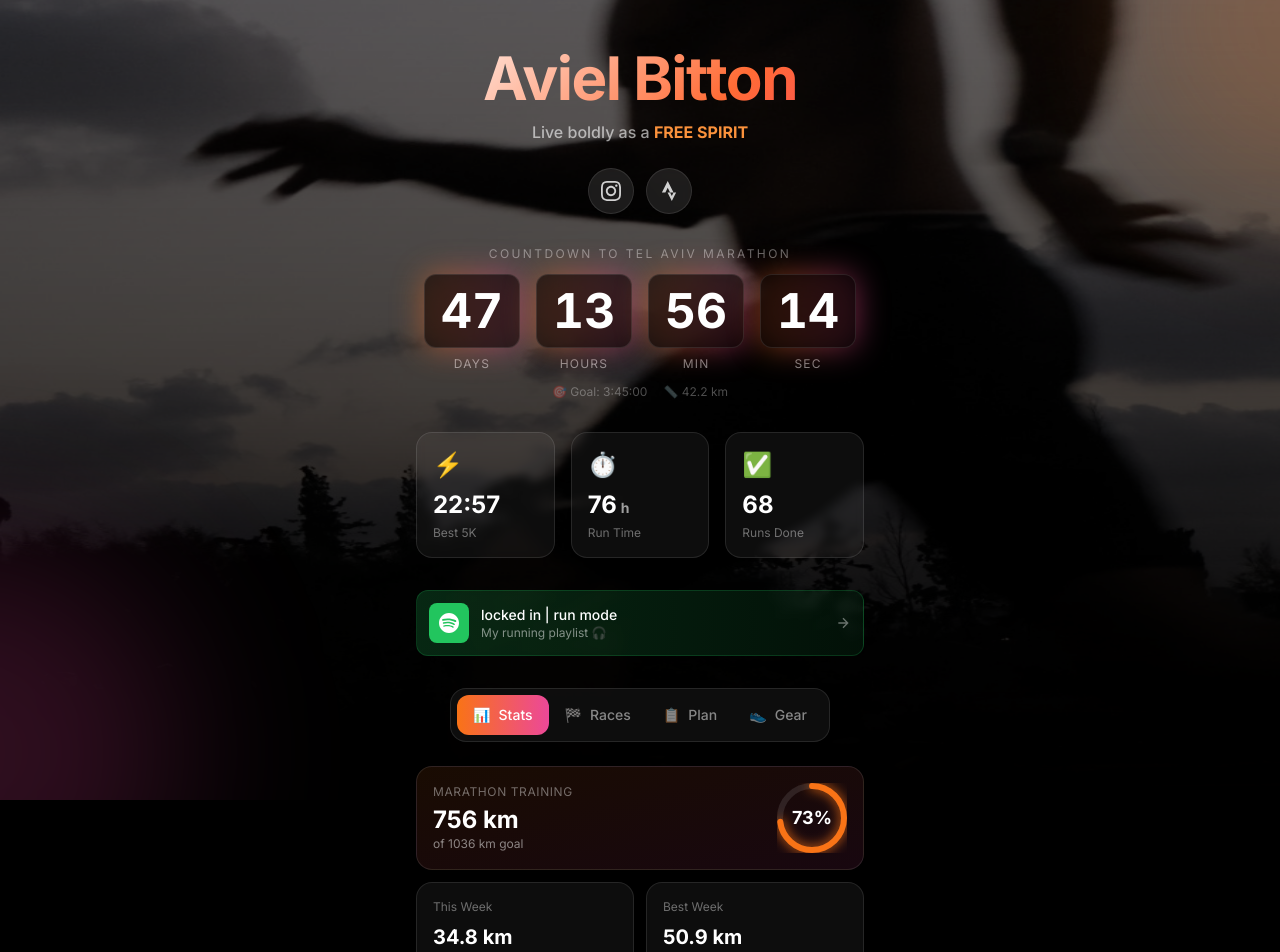
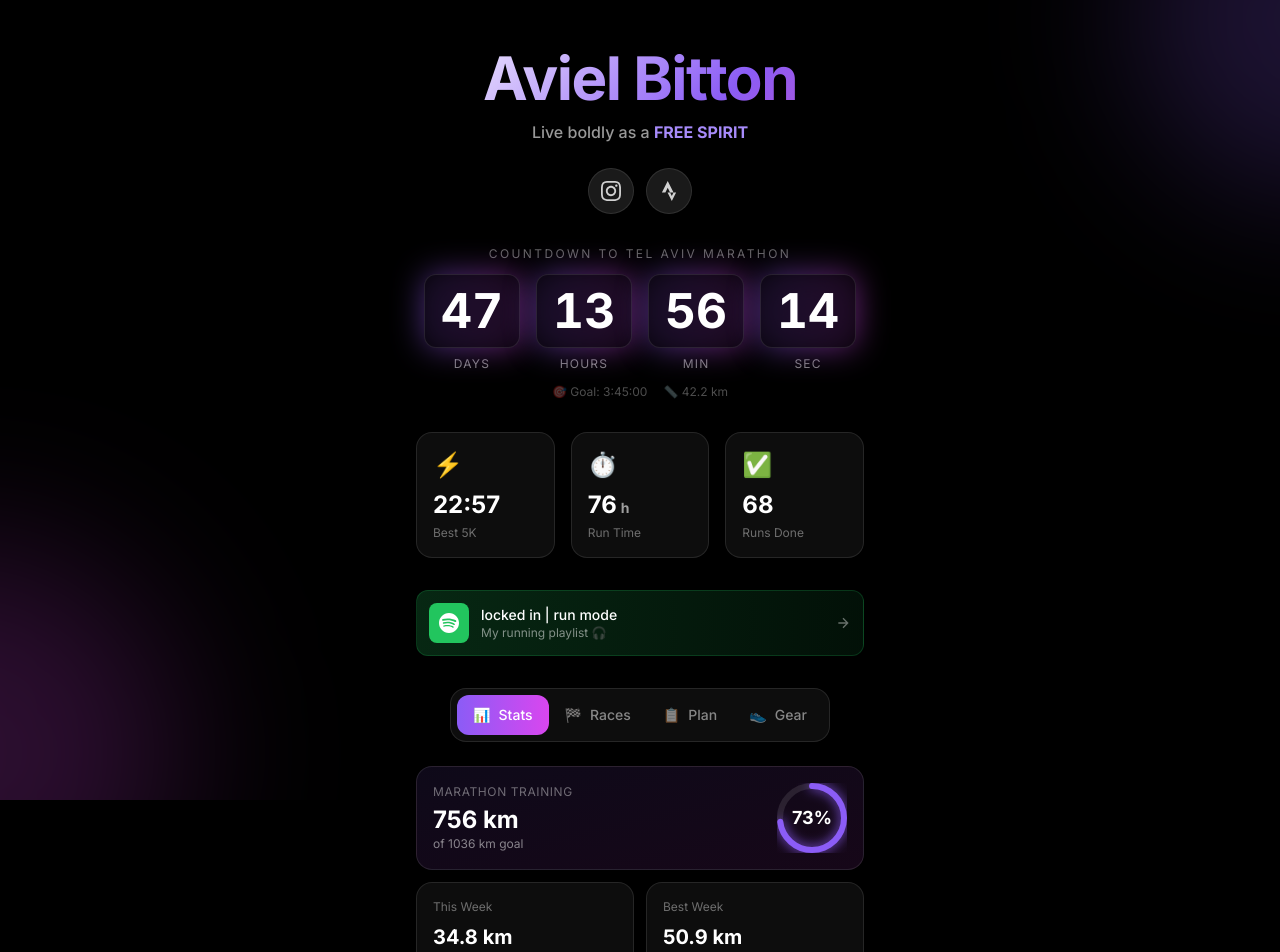
Before and after one commit to AvielBitton/linktree, a React (Vite) app: page /#stats in a window 1280 px wide. Shown: the top 952 px of the page. Built offline with nearby package versions, Linux system fonts and the light colour scheme.

Commit message:
style: premium purple/fuchsia color palette + black background

```diff
--- a/src/App.jsx
+++ b/src/App.jsx
@@ -8,7 +8,6 @@ import PlanSection from './components/PlanSection'
 import GearSection from './components/GearSection'
 import Footer from './components/Footer'
 import { loadWorkouts, isCompletedRun } from './utils/workouts'
-import bgImage from './assets/bg.jpg'
 
 // Parse race date
 function parseDate(dateStr) {
@@ -62,7 +61,7 @@ function HeroCountdown({ targetDate }) {
       transition={{ type: "spring", stiffness: 400 }}
     >
       <div className="relative">
-        <div className="absolute inset-0 bg-gradient-to-r from-orange-500 to-pink-500 rounded-xl blur-lg opacity-50" />
+        <div className="absolute inset-0 bg-gradient-to-r from-violet-500 to-fuchsia-500 rounded-xl blur-lg opacity-50" />
         <div className="relative bg-black/60 backdrop-blur-xl rounded-xl px-3 py-2 sm:px-4 sm:py-3 border border-white/10">
           <span className="text-2xl sm:text-4xl md:text-5xl font-black text-white tabular-nums">
             {String(value).padStart(2, '0')}
@@ -92,7 +91,7 @@ function StatCard({ icon, value, label, suffix = '', delay = 0, isTime = false }
       transition={{ delay, duration: 0.5 }}
       className="relative group"
     >
-      <div className="absolute inset-0 bg-gradient-to-r from-orange-500/20 to-pink-500/20 rounded-2xl blur-xl opacity-0 group-hover:opacity-100 transition-opacity duration-500" />
+      <div className="absolute inset-0 bg-gradient-to-r from-violet-500/20 to-fuchsia-500/20 rounded-2xl blur-xl opacity-0 group-hover:opacity-100 transition-opacity duration-500" />
       <div className="relative bg-white/5 backdrop-blur-sm rounded-2xl p-4 border border-white/10 hover:border-white/20 transition-all">
         <div className="text-2xl mb-2">{icon}</div>
         <div className="text-xl sm:text-2xl font-black text-white">
@@ -123,7 +122,7 @@ function TabButton({ id, label, icon, isActive, onClick }) {
       {isActive && (
         <motion.div
           layoutId="activeTab"
-          className="absolute inset-0 bg-gradient-to-r from-orange-500 to-pink-500 rounded-xl"
+          className="absolute inset-0 bg-gradient-to-r from-violet-500 to-fuchsia-500 rounded-xl"
           transition={{ type: "spring", stiffness: 400, damping: 30 }}
         />
       )}
@@ -141,7 +140,6 @@ function App() {
     return ['stats', 'races', 'plan', 'gear'].includes(hash) ? hash : 'stats'
   })
   const [totalStats, setTotalStats] = useState({ distance: 0, hours: 0, runs: 0 })
-  const [stealthMode, setStealthMode] = useState(false)
 
   // Load total stats
   useEffect(() => {
@@ -204,25 +202,16 @@ function App() {
 
   return (
     <div className="relative min-h-screen w-full overflow-x-hidden bg-black">
-      {/* Background Image - Absolutely fixed, no resize */}
-      <div
-        className="fixed inset-0 overflow-hidden transition-all duration-500"
-        style={{
-          background: stealthMode
-            ? '#000'
-            : `url(${bgImage}) no-repeat center center`,
-          backgroundSize: '120vmax 120vmax',
-          filter: stealthMode ? 'none' : 'saturate(0.5) brightness(0.7)'
-        }}
-      />
+      {/* Background - Pure Black */}
+      <div className="fixed inset-0 bg-black" />
 
       {/* Gradient Overlay */}
       <div className="fixed inset-0 bg-gradient-to-b from-black/40 via-black/60 to-black" />
 
       {/* Animated Gradient Orbs */}
-      <div className={`fixed inset-0 overflow-hidden pointer-events-none transition-opacity duration-500 ${stealthMode ? 'opacity-0' : ''}`}>
+      <div className="fixed inset-0 overflow-hidden pointer-events-none">
         <motion.div
-          className="absolute -top-40 -right-40 w-80 h-80 bg-orange-500/20 rounded-full blur-3xl"
+          className="absolute -top-40 -right-40 w-80 h-80 bg-violet-500/20 rounded-full blur-3xl"
           animate={{
             x: [0, 50, 0],
             y: [0, 30, 0],
@@ -231,7 +220,7 @@ function App() {
           transition={{ duration: 8, repeat: Infinity, ease: "easeInOut" }}
         />
         <motion.div
-          className="absolute -bottom-40 -left-40 w-80 h-80 bg-pink-500/20 rounded-full blur-3xl"
+          className="absolute -bottom-40 -left-40 w-80 h-80 bg-fuchsia-500/20 rounded-full blur-3xl"
           animate={{
             x: [0, -30, 0],
             y: [0, -50, 0],
@@ -256,7 +245,7 @@ function App() {
             <motion.h1
               className="text-4xl sm:text-5xl md:text-6xl font-black tracking-tight mb-3"
               style={{
-                background: 'linear-gradient(135deg, #fff 0%, #ff6b35 50%, #f72585 100%)',
+                background: 'linear-gradient(135deg, #fff 0%, #8b5cf6 50%, #ec4899 100%)',
                 backgroundSize: '200% 200%',
                 WebkitBackgroundClip: 'text',
                 WebkitTextFillColor: 'transparent',
@@ -270,7 +259,7 @@ function App() {
               Aviel Bitton
             </motion.h1>
             <p className="text-white/60 text-sm sm:text-base font-medium">
-              Live boldly as a <span className="text-orange-400 font-bold">FREE SPIRIT</span>
+              Live boldly as a <span className="text-violet-400 font-bold">FREE SPIRIT</span>
             </p>
           </motion.div>
 
@@ -381,7 +370,7 @@ function App() {
           </motion.div>
         </main>
 
-        <Footer onToggleStealth={() => setStealthMode(!stealthMode)} />
+        <Footer />
       </div>
     </div>
   )
--- a/src/components/GearSection.jsx
+++ b/src/components/GearSection.jsx
@@ -49,10 +49,10 @@ function GearCard({ item, index }) {
       className="block relative group"
     >
       {/* Glow Effect */}
-      <div className="absolute inset-0 bg-gradient-to-r from-orange-500/20 to-pink-500/20 rounded-2xl blur-xl opacity-0 group-hover:opacity-100 transition-opacity duration-500" />
+      <div className="absolute inset-0 bg-gradient-to-r from-violet-500/20 to-fuchsia-500/20 rounded-2xl blur-xl opacity-0 group-hover:opacity-100 transition-opacity duration-500" />
 
       {/* Card */}
-      <div className="relative bg-white/5 backdrop-blur-sm rounded-2xl border border-white/10 overflow-hidden group-hover:border-orange-500/30 transition-all duration-300">
+      <div className="relative bg-white/5 backdrop-blur-sm rounded-2xl border border-white/10 overflow-hidden group-hover:border-violet-500/30 transition-all duration-300">
         {/* Image */}
         <div className="relative h-32 overflow-hidden">
         <img
@@ -80,7 +80,7 @@ function GearCard({ item, index }) {
         </p>
 
           {/* View Product Button */}
-          <div className="flex items-center gap-2 text-orange-400 text-xs font-medium group-hover:text-orange-300 transition-colors">
+          <div className="flex items-center gap-2 text-violet-400 text-xs font-medium group-hover:text-violet-300 transition-colors">
           <span>View Product</span>
             <motion.svg
               className="w-3 h-3"
--- a/src/components/RacesSection.jsx
+++ b/src/components/RacesSection.jsx
@@ -73,7 +73,7 @@ function RacesSection() {
           <h2 className="text-white/60 text-xs uppercase tracking-wider">Race Calendar</h2>
         </div>
         <div className="flex items-center gap-2">
-          <span className="bg-orange-500/20 text-orange-400 text-xs font-medium px-2 py-1 rounded-full">
+          <span className="bg-violet-500/20 text-violet-400 text-xs font-medium px-2 py-1 rounded-full">
             {upcomingCount} upcoming
           </span>
         </div>
--- a/src/components/SocialIcons.jsx
+++ b/src/components/SocialIcons.jsx
@@ -19,7 +19,7 @@ const socials = [
         <path d="M15.387 17.944l-2.089-4.116h-3.065L15.387 24l5.15-10.172h-3.066m-7.008-5.599l2.836 5.598h4.172L10.463 0l-7 13.828h4.169"/>
       </svg>
     ),
-    color: 'from-orange-500 to-red-500'
+    color: 'from-violet-500 to-fuchsia-500'
   }
 ]
 
--- a/src/components/StatsSection.jsx
+++ b/src/components/StatsSection.jsx
@@ -4,7 +4,7 @@ import { AreaChart, Area, XAxis, YAxis, ResponsiveContainer, Tooltip, BarChart,
 import { loadWorkouts, getAllWeeksStats, formatPace, isCompletedRun } from '../utils/workouts'
 
 // Progress Ring Component
-function ProgressRing({ progress, size = 80, strokeWidth = 6, color = '#f97316' }) {
+function ProgressRing({ progress, size = 80, strokeWidth = 6, color = '#8b5cf6' }) {
   const radius = (size - strokeWidth) / 2
   const circumference = radius * 2 * Math.PI
   const offset = circumference - (progress / 100) * circumference
@@ -94,7 +94,7 @@ function StatsSection() {
     return (
       <div className="flex items-center justify-center py-12">
         <motion.div
-          className="w-8 h-8 border-2 border-orange-500 border-t-transparent rounded-full"
+          className="w-8 h-8 border-2 border-violet-500 border-t-transparent rounded-full"
           animate={{ rotate: 360 }}
           transition={{ duration: 1, repeat: Infinity, ease: "linear" }}
         />
@@ -148,7 +148,7 @@ function StatsSection() {
         <motion.div
           initial={{ opacity: 0, scale: 0.9 }}
           animate={{ opacity: 1, scale: 1 }}
-          className="col-span-2 bg-gradient-to-br from-orange-500/10 to-pink-500/10 backdrop-blur-sm rounded-2xl p-4 border border-white/10"
+          className="col-span-2 bg-gradient-to-br from-violet-500/10 to-fuchsia-500/10 backdrop-blur-sm rounded-2xl p-4 border border-white/10"
         >
           <div className="flex items-center justify-between">
             <div>
@@ -156,7 +156,7 @@ function StatsSection() {
               <p className="text-white font-bold text-2xl">{allTimeStats.distance} km</p>
               <p className="text-white/50 text-xs">of {marathonGoalKm} km goal</p>
             </div>
-            <ProgressRing progress={marathonProgress} size={70} color="#f97316" />
+            <ProgressRing progress={marathonProgress} size={70} color="#8b5cf6" />
           </div>
         </motion.div>
 
@@ -226,7 +226,7 @@ function StatsSection() {
               onClick={() => setSelectedView('distance')}
               className={`px-2 py-1 text-xs rounded-md transition-all ${
                 selectedView === 'distance'
-                  ? 'bg-orange-500 text-white'
+                  ? 'bg-violet-500 text-white'
                   : 'text-white/40 hover:text-white/60'
               }`}
             >
@@ -236,7 +236,7 @@ function StatsSection() {
               onClick={() => setSelectedView('runs')}
               className={`px-2 py-1 text-xs rounded-md transition-all ${
                 selectedView === 'runs'
-                  ? 'bg-orange-500 text-white'
+                  ? 'bg-violet-500 text-white'
                   : 'text-white/40 hover:text-white/60'
               }`}
             >
@@ -251,8 +251,8 @@ function StatsSection() {
               <AreaChart data={chartData}>
                 <defs>
                   <linearGradient id="distanceGradient" x1="0" y1="0" x2="0" y2="1">
-                    <stop offset="0%" stopColor="#f97316" stopOpacity={0.4} />
-                    <stop offset="100%" stopColor="#f97316" stopOpacity={0} />
+                    <stop offset="0%" stopColor="#8b5cf6" stopOpacity={0.4} />
+                    <stop offset="100%" stopColor="#8b5cf6" stopOpacity={0} />
                   </linearGradient>
                 </defs>
                 <XAxis
@@ -271,7 +271,7 @@ function StatsSection() {
                 <Area
                   type="monotone"
                   dataKey="distance"
-                  stroke="#f97316"
+                  stroke="#8b5cf6"
                   strokeWidth={2}
                   fill="url(#distanceGradient)"
                 />
@@ -300,7 +300,7 @@ function StatsSection() {
                 />
                 <Bar
                   dataKey="runs"
-                  fill="#f97316"
+                  fill="#8b5cf6"
                   radius={[4, 4, 0, 0]}
                 />
               </BarChart>
```
Also changed, not shown: src/components/PlanSection.jsx (+5 -5 lines), src/components/RaceCard.jsx (+7 -7 lines).
